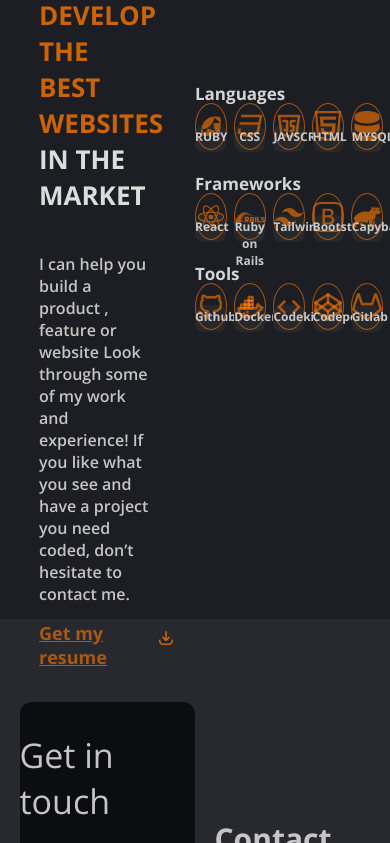
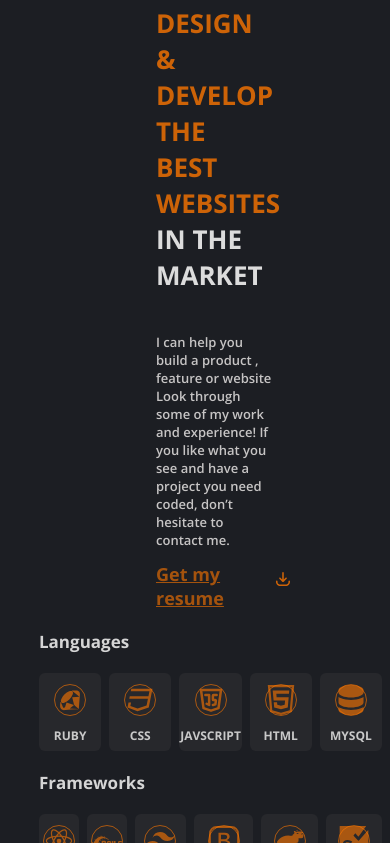
Before and after one commit to camilevahviraki/portfolio-camile, a React (Create React App) app: page / in a window 390 px wide. Shown: the part 2701-3544 px from the top of the page. Built offline with nearby package versions, Linux system fonts and the light colour scheme.

Commit message:
Update About page

```diff
--- a/src/pages/about/about.css
+++ b/src/pages/about/about.css
@@ -83,12 +83,12 @@
   display: flex;
   align-items: center;
   position: relative;
-    width:fit-content;
+  width: fit-content;
 }
 
 @keyframes download {
-    from {top: -3px;}
-    to {top: 7px;}
+  from { top: -3px; }
+  to { top: 7px; }
 }
 
 .download-icon {
@@ -98,3 +98,44 @@
   animation: download 1s ease-in 2s infinite alternate;
   right: -20px;
 }
+
+@media screen and (max-width: 700px){
+  .about-container {
+    height: auto;
+    display: flex;
+    flex-direction: column;
+    align-items: center;
+    background-color: #1c1e23;
+    text-align: start;
+    padding: 30px 0;
+  }
+
+  .about-me-paragraph {
+    color: #c6c4c4;
+    font-weight: 600;
+    font-size: 13px;
+  }
+
+  .about-me-skills-container {
+    width: 90%;
+  }
+
+  .skill-wrapp {
+    width: 18vw;
+    height: 20vw;
+    border-radius: 6px;
+    margin-right: 8px;
+    text-align: center;
+    background-color: #27282c;
+  }
+
+  .skills-icon-border {
+    width: 30px;
+    height: 30px;
+    border-radius: 50%;
+    border: 1px solid #ff77009a;
+    display: flex;
+    align-items: center;
+    justify-content: center;
+  }
+}
```
Lines whose indentation alone changed are shown as unchanged.
